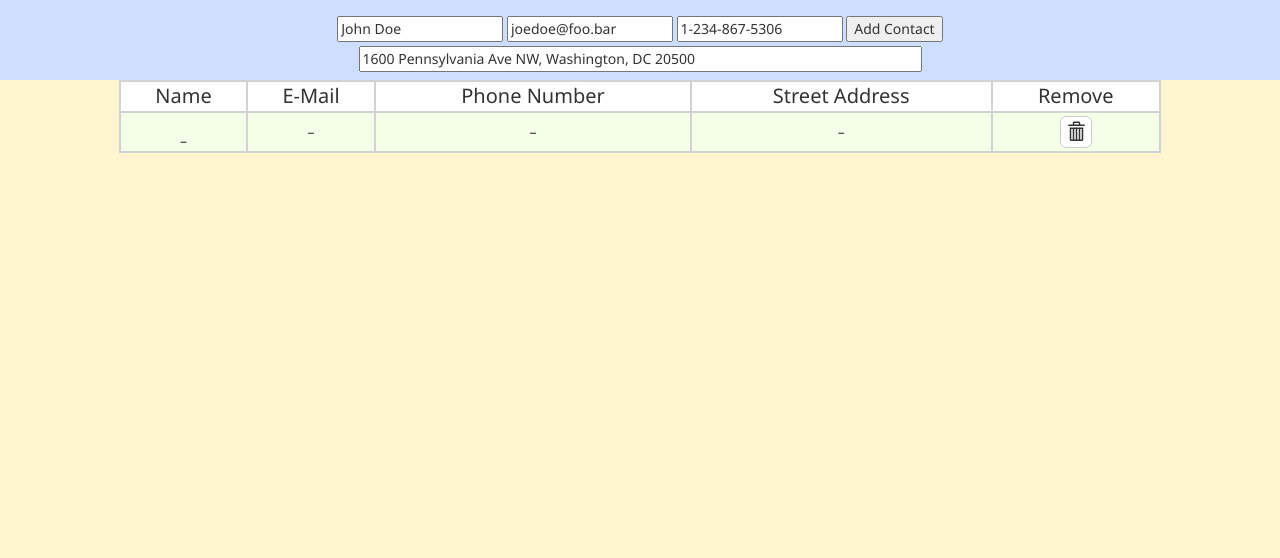
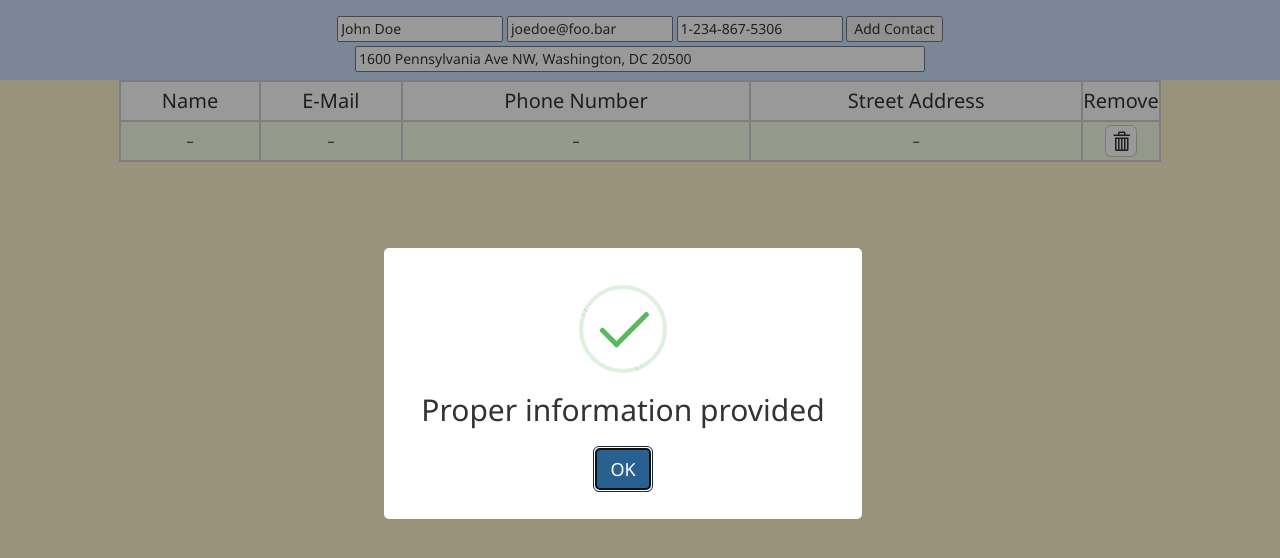
Before and after one commit to Gkjsdll/Contact-List, a plain HTML site: page index.html in a window 1280 px wide. Both pictures are taken after a click on the button "Add Contact". Drawn offline with nearby package versions, Linux system fonts and the light colour scheme.

Commit message:
updated formatting

```diff
--- a/index.html
+++ b/index.html
@@ -3,9 +3,10 @@
 <head>
   <meta charset="UTF-8">
   <title>Contact List</title>
+  <link rel="shortcut icon" type="image/x-icon" href="favicon.ico">
   <link rel="stylesheet" href="https://maxcdn.bootstrapcdn.com/bootstrap/3.3.6/css/bootstrap.min.css">
+  <link rel="stylesheet" href="sweet-alert.css">
   <link href='https://fonts.googleapis.com/css?family=Noto+Sans&subset=latin,latin-ext' rel='stylesheet' type='text/css'>
-  <link rel="shortcut icon" type="image/x-icon" href="favicon.ico">
   <link rel="stylesheet" href="style.css">
 </head>
 <body>
@@ -20,6 +21,13 @@
   </form>
   <div class="container-fluid">
     <table class ="col-xs-10 col-xs-offset-1"id="contacts">
+      <colgroup>
+        <col span="1">
+        <col span="1">
+        <col span="1">
+        <col span="1">
+        <col span="1" style="width: 40px;">
+      </colgroup>
       <tbody id="contactsBody">
         <tr id="headerRow">
           <td class="headerData">Name</td>
@@ -44,8 +52,8 @@
   </div>
 
 
-
   <script src="https://code.jquery.com/jquery-2.2.0.min.js"></script>
+  <script src="sweet-alert.min.js"></script>
   <script src="https://maxcdn.bootstrapcdn.com/bootstrap/3.3.6/js/bootstrap.min.js"></script>
   <script src="main.js"></script>
 </body>
--- a/main.js
+++ b/main.js
@@ -9,14 +9,24 @@ $(document).ready(function(){
   var $contactTemplate = $('#contactTemplate');
 
   $createNewContact.click(function(e){
-    debugger;
     e.preventDefault();
     newContact()
   });
 
   function newContact(){
+    debugger;
+    if(!$newName.val() || (!$newEmail.val() && !$newPhone.val() && !$newAddress.val())){
+        if(!$newName.val()){
+          swal("Please enter a name","","error");
+        }
+        else{
+          swal("Please enter at least one more piece of information","","error");
+        }
+    }
+    else{
+      var $contact = $contactTemplate.clone().attr('id','');
+      swal("Proper information provided","","success");
+    }
+  };
 
-    var $contact = $contactTemplate.clone().attr('id','');
-    debugger;
-  };
 });
--- a/style.css
+++ b/style.css
@@ -1,7 +1,3 @@
-#contactTemplate td:first-child{
-  padding-top: 18px;
-}
-
 body {
   background-color: #FFF5CE;
   text-align: center;
@@ -30,6 +26,10 @@ body {
   padding-top: 3px;
 }
 
+tr {
+  height: 40px;
+}
+
 #newContact {
   position: fixed;
   top: 0px;
@@ -39,8 +39,13 @@ body {
   background-color: #cedeff;
 }
 
+#upperNewContact{
+  white-space:nowrap;
+  width: 570px;
+}
+
 #newAddress {
-  width: 563px;
+  width: 570px;
   margin-top: 4px;
 }
 
```
